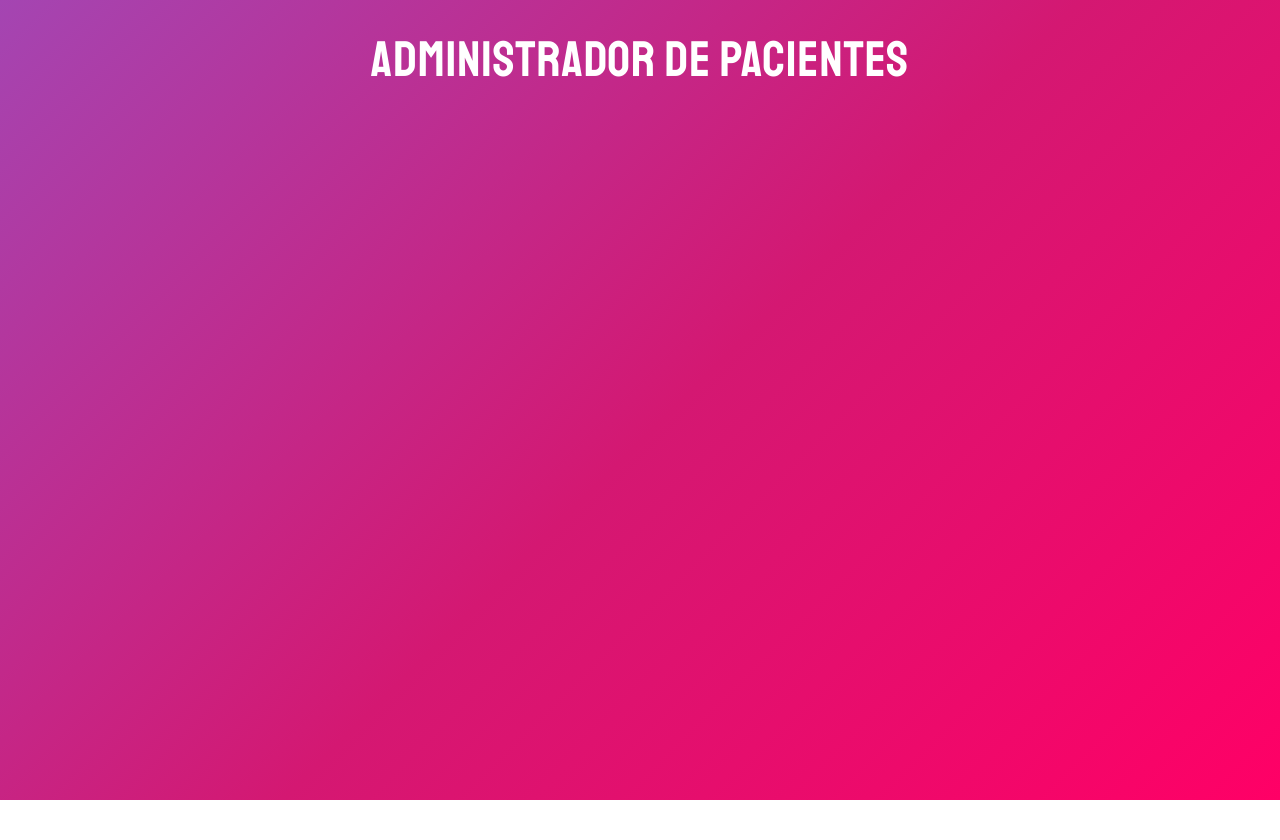
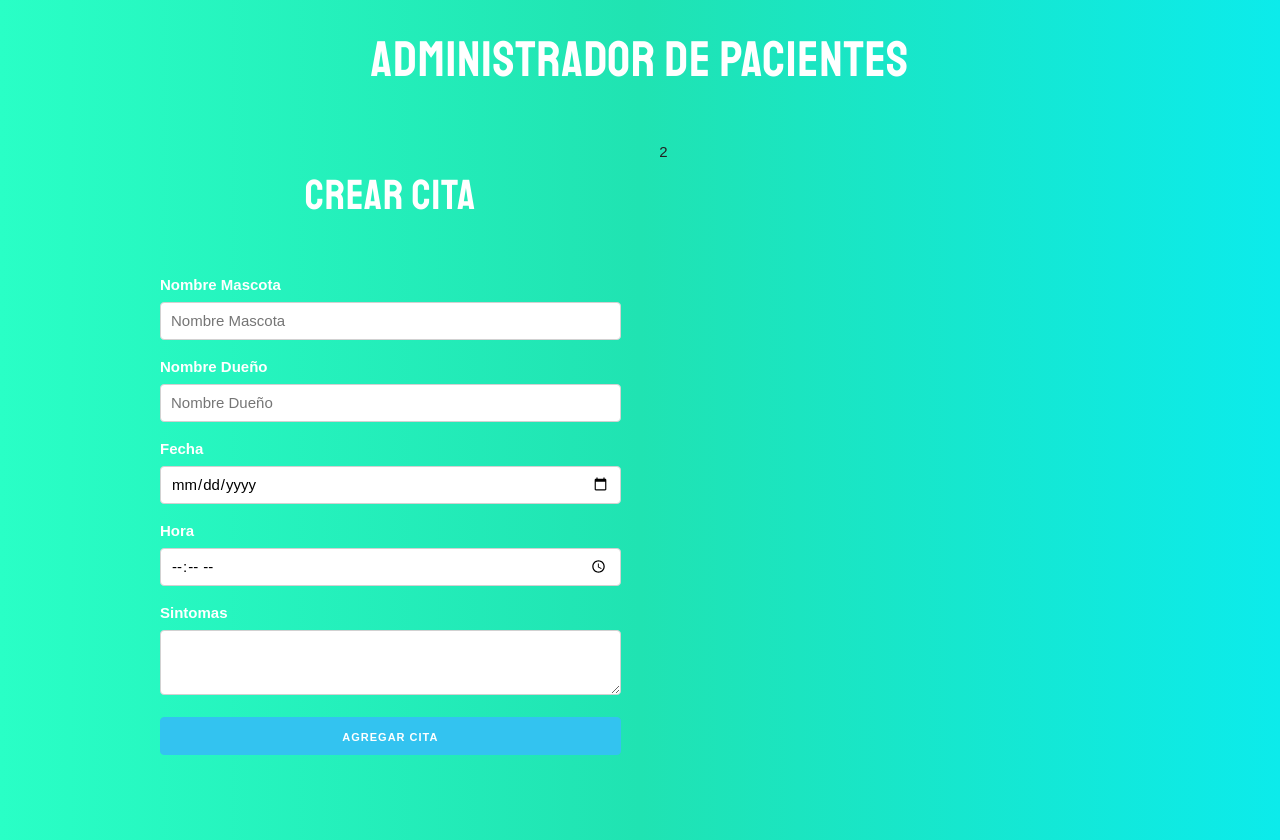
Before and after one commit to vegas29/AdminCitas, a React (Create React App) app: page / in a window 1280 px wide. Before the commit the page ends 800 px from the top, so only its background shows below. Built offline with nearby package versions, Linux system fonts and the light colour scheme.

Commit message:
Creando el formulario

```diff
--- a/src/App.js
+++ b/src/App.js
@@ -1,9 +1,24 @@
-import React from 'react';
+import React, {Fragment} from 'react';
+import Formulario from './components/Formulario';
 
 
 function App() {
   return (
-    <h1>Administrador de pacientes</h1>
+    <Fragment>
+      <h1>Administrador de pacientes</h1>
+
+      <div className="container">
+        <div className="row">
+          <div className="one-half column">
+              <Formulario />
+          </div>
+          <div className="one-half column">
+              2
+          </div>
+        </div>
+      </div>
+    </Fragment>
+
   );
 }
 
--- /dev/null
+++ b/src/components/Formulario.js
@@ -0,0 +1,52 @@
+import React, {Fragment} from 'react';
+const Formulario = () => {
+    return (
+        <Fragment>
+            <h2>Crear cita</h2>
+            <form>
+                <label>Nombre Mascota</label>
+                <input
+                    type="text"
+                    name="mascota"
+                    className="u-full-width"
+                    placeholder="Nombre Mascota"
+                />
+
+                <label>Nombre Dueño</label>
+                <input
+                    type="text"
+                    name="propietario"
+                    className="u-full-width"
+                    placeholder="Nombre Dueño"
+                />
+
+                <label>Fecha</label>
+                <input
+                    type="date"
+                    name="fecha"
+                    className="u-full-width"
+                />
+
+                <label>Hora</label>
+                <input
+                    type="time"
+                    name="hora"
+                    className="u-full-width"
+                />
+
+                <label>Sintomas</label>
+                <textarea
+                    className="u-full-width"
+                    name="sintomas"
+                ></textarea>
+
+                <button
+                    type="submit"
+                    className="u-full-width button-primary"
+                >Agregar cita</button>
+            </form>
+        </Fragment>
+    );
+}
+
+export default Formulario;
--- a/src/index.css
+++ b/src/index.css
@@ -5,7 +5,10 @@
   margin: 0;
   padding: 0;
   font-family: sans-serif;
-  background-image: linear-gradient(-225deg, #A445B2 0%, #D41872 52%, #FF0066 100%);
+  background: #0cebeb;  /* fallback for old browsers */
+  background: -webkit-linear-gradient(to right, #29ffc6, #20e3b2, #0cebeb);  /* Chrome 10-25, Safari 5.1-6 */
+  background: linear-gradient(to right, #29ffc6, #20e3b2, #0cebeb); /* W3C, IE 10+/ Edge, Firefox 16+, Chrome 26+, Opera 12+, Safari 7+ */
+
   min-height: 100%;
   padding-bottom: 5rem;
 }
```
